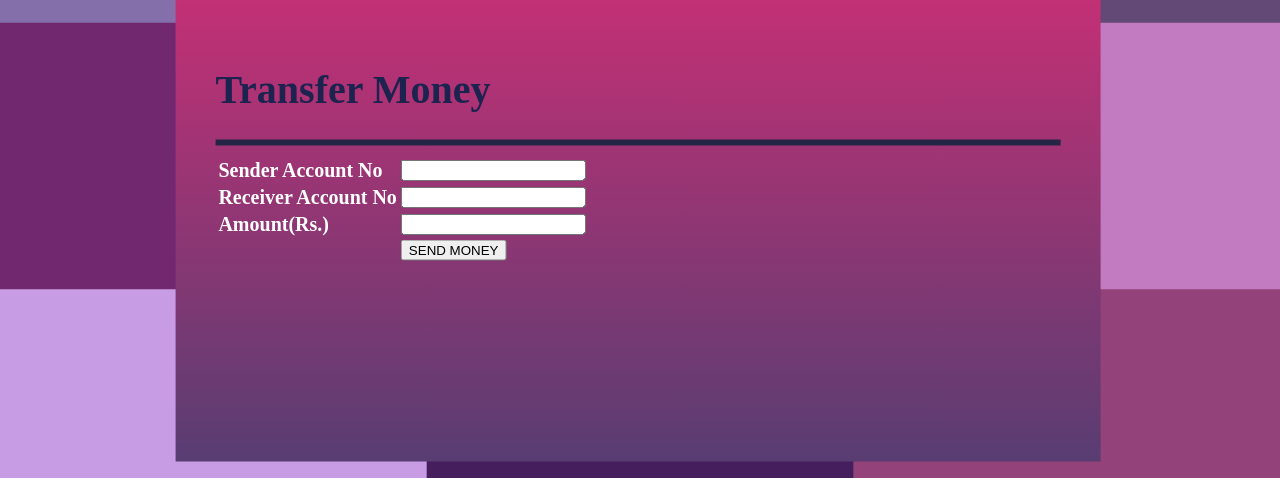
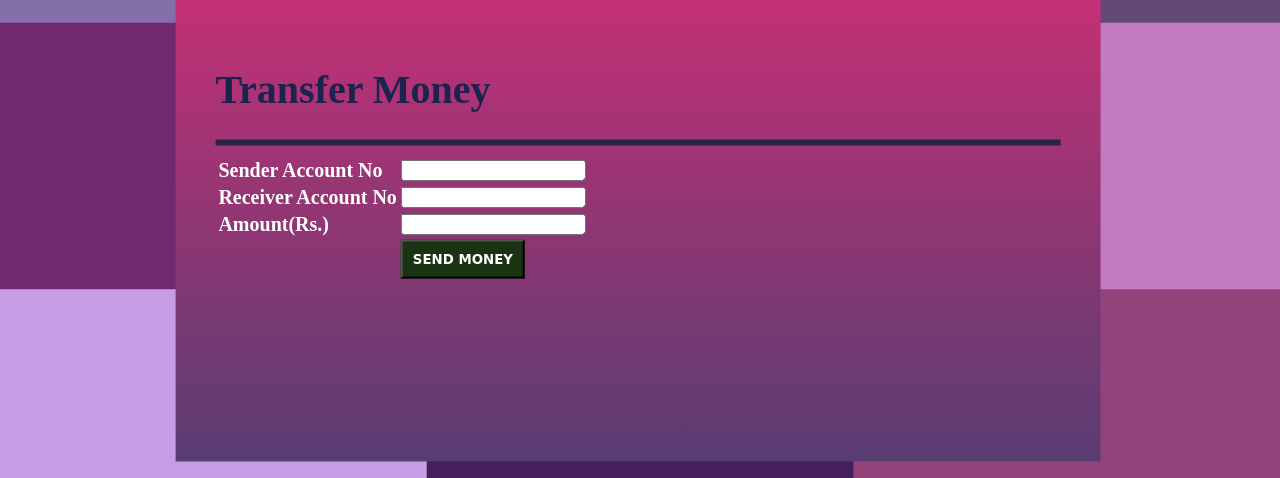
Before and after one commit to monikask38/SparksFoundation_WebDevTask1, a PHP site: page /Transfer.php in a window 1280 px wide. Shown: the part 244-722 px from the top of the page. Run offline with PHP 8.4, Linux system fonts and the light colour scheme; some web fonts are replaced.

Commit message:
Update Transfer.php

```diff
--- a/Transfer.php
+++ b/Transfer.php
@@ -37,8 +37,17 @@ include 'connect.php';
         hr{
             color: #c54141;
             border: 3px solid #252546;
-}
           }
+        input[type="submit" i]{
+             background-color:#1a3413;
+             font-family: 'Baloo Da 2', cursive;
+             font-weight: 600;
+             color: #ffffff;
+             padding:10px;
+         }
+         input[type="submit" i]:hover{
+             background-color:#3b0840;
+         }
 
     </style>
 
```
